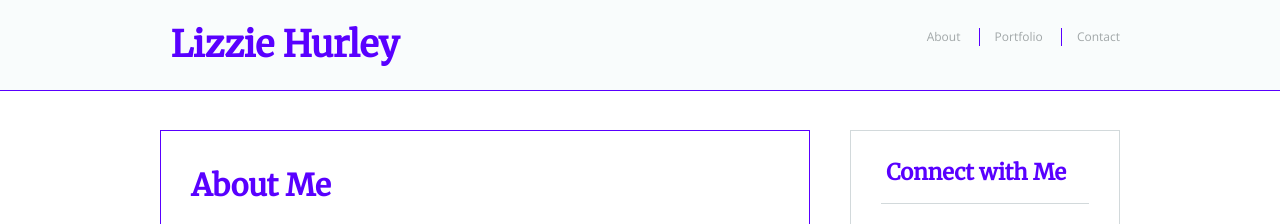
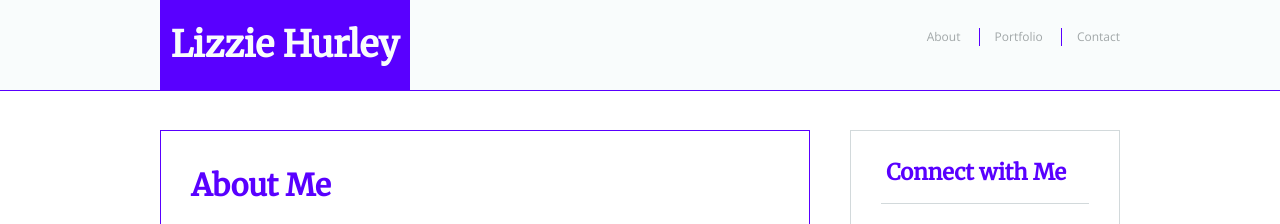
Before and after one commit to lhurley/Responsive-Portfolio, a plain HTML site: page index.html in a window 1280 px wide. Shown: the top 224 px of the page. Drawn offline with nearby package versions, Linux system fonts and the light colour scheme.

Commit message:
eighth commit

```diff
--- a/assets/css/style.css
+++ b/assets/css/style.css
@@ -75,10 +75,10 @@ h3 {
   font-size: 36px;
   font-weight: 700;
   line-height: 90px;
-  color: #5900ff;
+  color: #f9fcfc;
   text-align: center;
   text-decoration: none;
-  background: none;
+  background: #5900ff;
 }
 
 nav {
```
